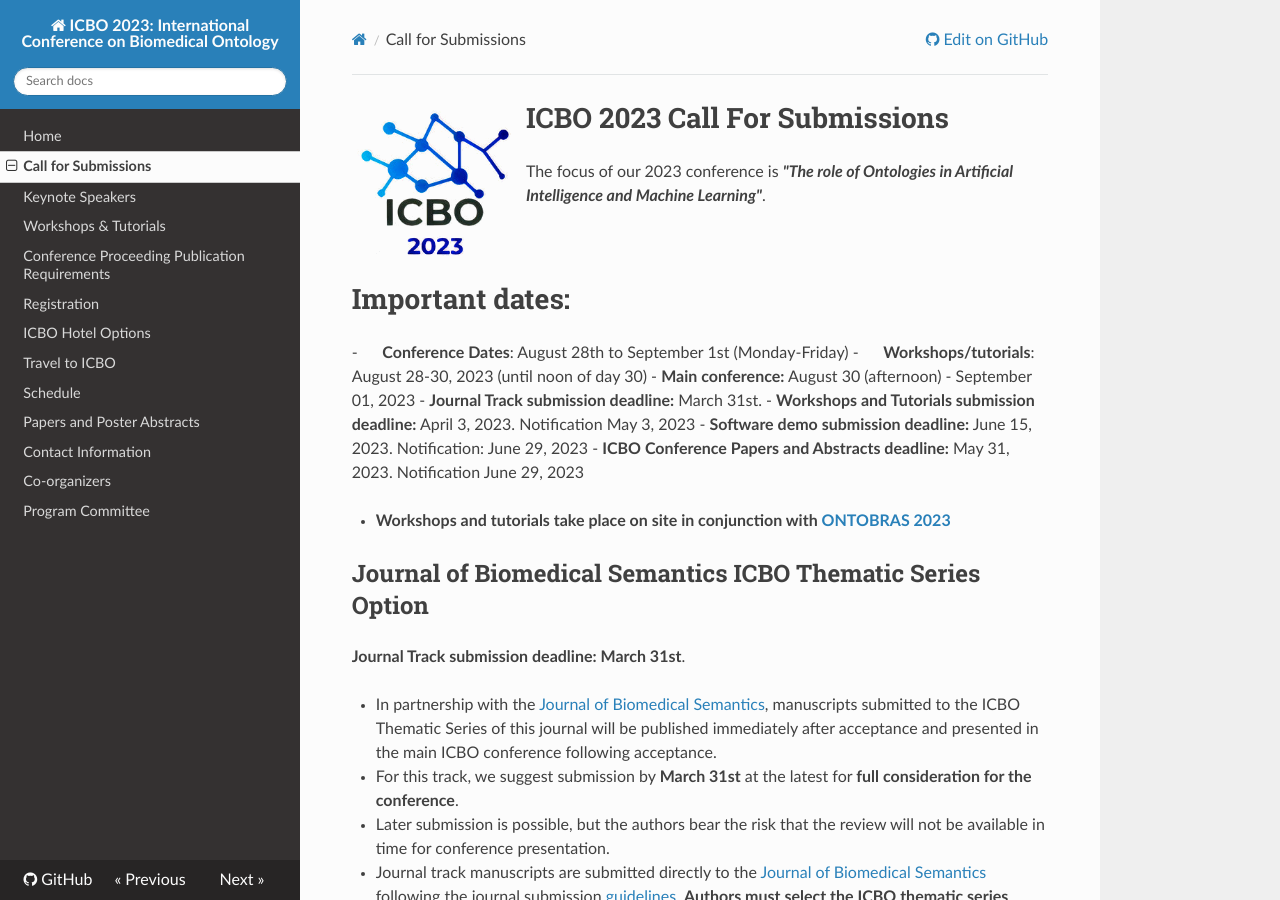
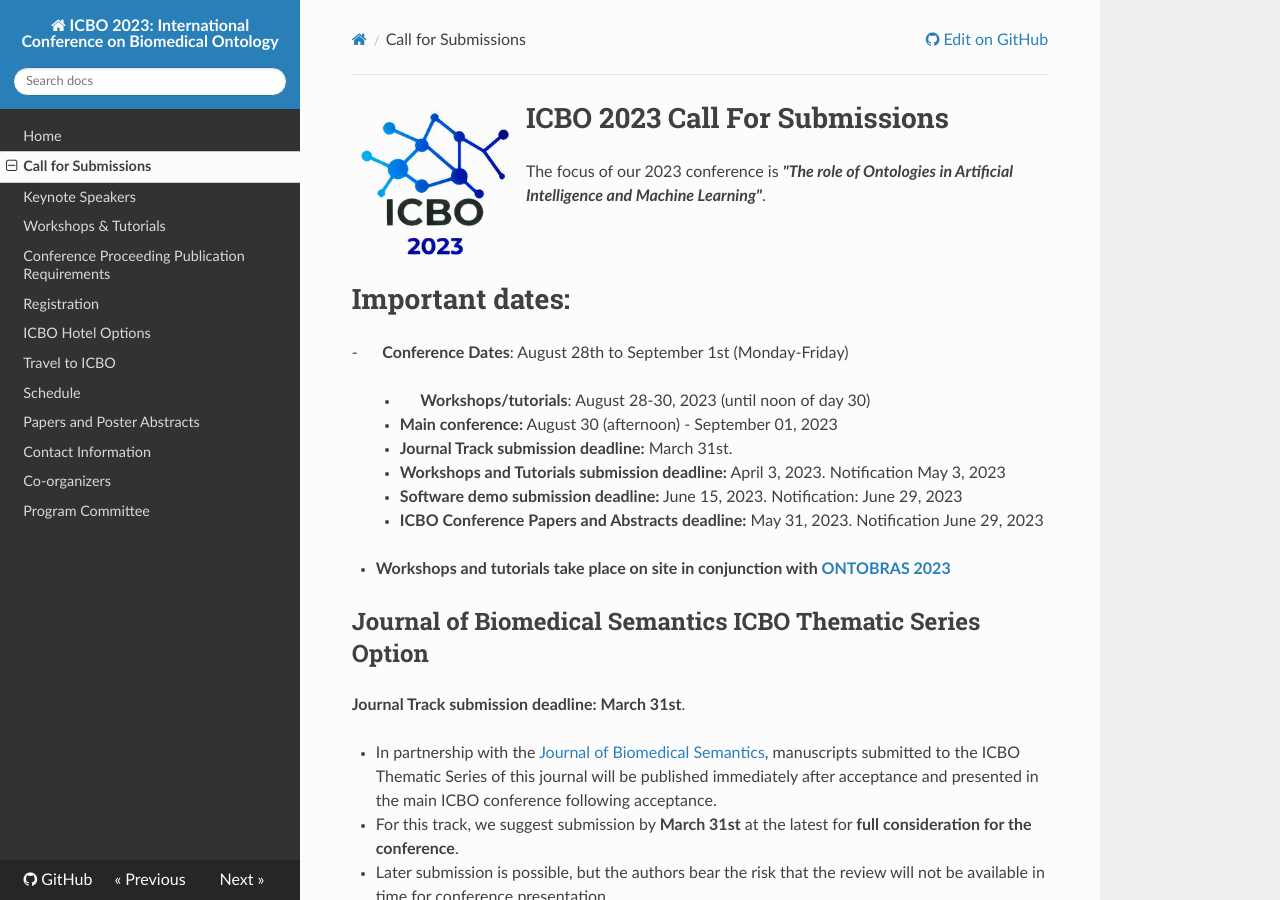
Before and after one commit to ICBO-conference/icbo2023, an MkDocs documentation site: the page built from docs/call-for-submissions.md, in a window 1280 px wide and 900 px high. Built offline with MkDocs 1.6.1, drawn with Linux system fonts in a browser that asks for light colours; nearby versions of some CDN libraries.

```diff
--- a/docs/call-for-submissions.md
+++ b/docs/call-for-submissions.md
@@ -8,7 +8,7 @@ The focus of our 2023 conference is ***"The role of Ontologies in Artificial Int
 <br/>
 # Important dates:
 <space><space> - &nbsp;&nbsp;&nbsp;&nbsp; **Conference Dates**:  August 28th to September 1st (Monday-Friday)
-- &nbsp;&nbsp;&nbsp;&nbsp; **Workshops/tutorials**: August 28-30, 2023 (until noon of day 30)
+> - &nbsp;&nbsp;&nbsp;&nbsp; **Workshops/tutorials**: August 28-30, 2023 (until noon of day 30)
 - **Main conference:** August 30 (afternoon) - September 01, 2023
 - **Journal Track submission deadline:** March 31st.
 - **Workshops and Tutorials submission deadline:** April 3, 2023. Notification May 3, 2023
```
